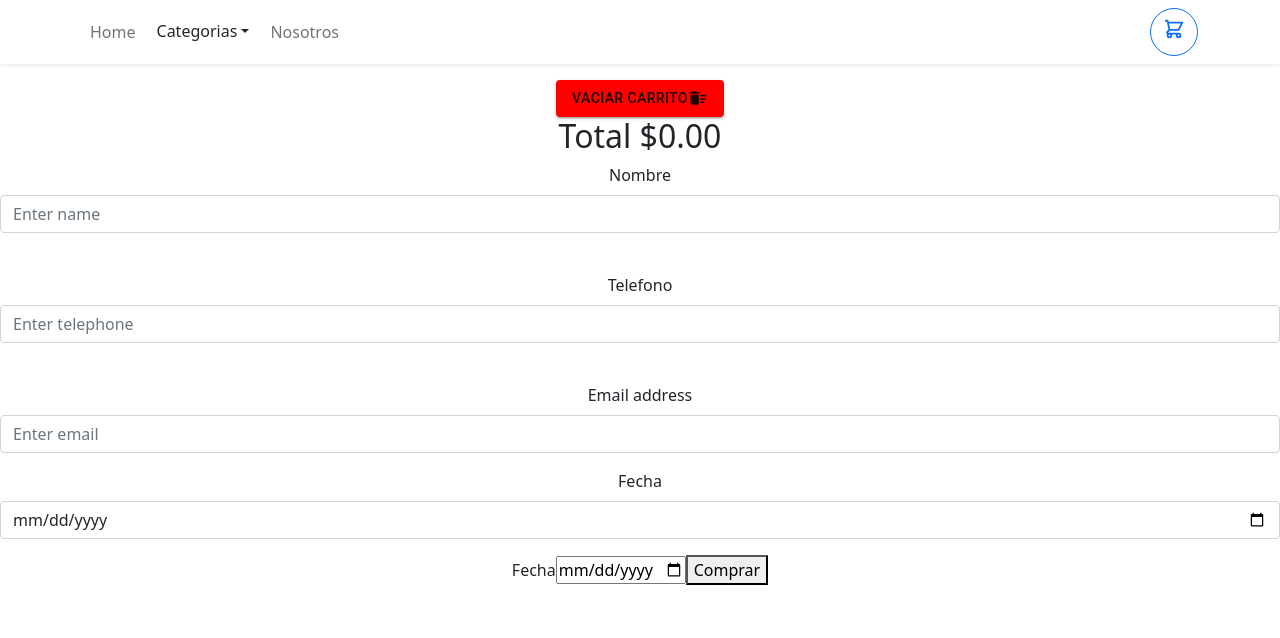
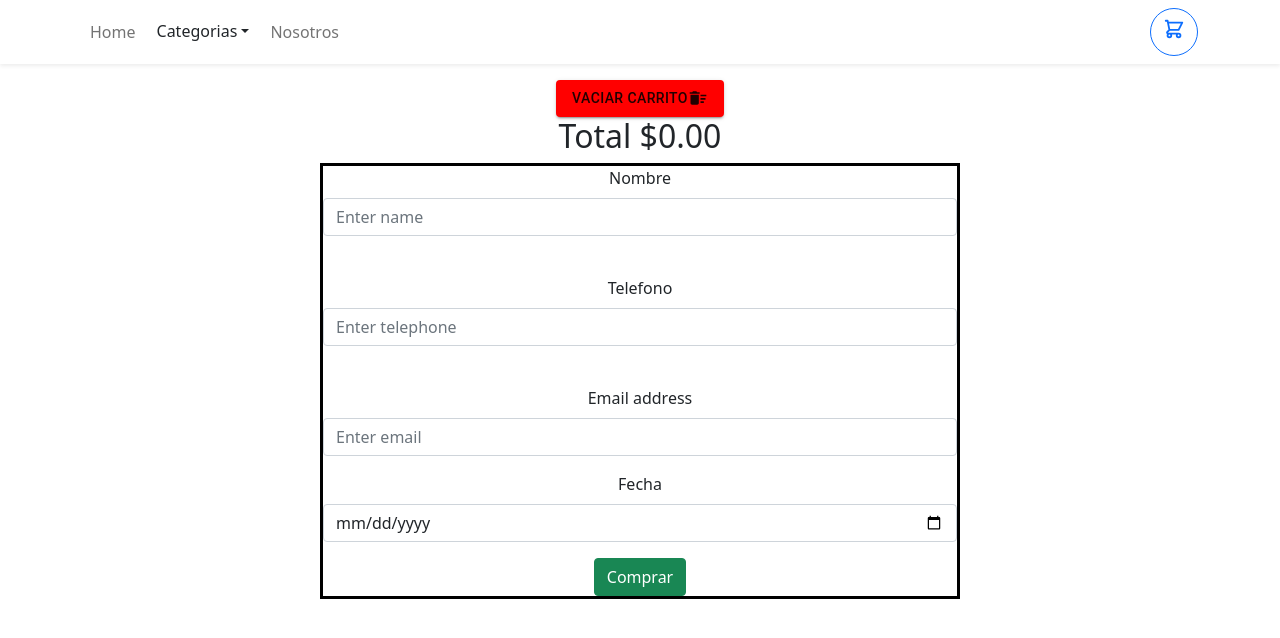
Before and after one commit to santimisi/e-commerce-mineo, a React (Create React App) app: page /cart in a window 1280 px wide. Shown: the top 638 px of the page. Built offline with nearby package versions, Linux system fonts and the light colour scheme.

Commit message:
ahora se oculta el expenseform al hacer click en comprar

```diff
--- a/src/App.js
+++ b/src/App.js
@@ -9,7 +9,6 @@ import Catalogo from './components/Catalogo/Catalogo';
 import Home from './components/Home/Home';
 import { NotFound } from './components/NotFound';
 import ItemDetailContainer from './components/ItemDetailContainer';
-import { CategoryNavbar } from './components/CategoryNavbar';
 import {CartProvider } from './components/context/useContext';
 function App() {
   return (
--- a/src/components/Cart.js
+++ b/src/components/Cart.js
@@ -1,4 +1,4 @@
-import React, {useContext, useState} from 'react';
+import React, {useContext} from 'react';
 import { CartContext } from './context/useContext'
 import { ExpenseForm } from './ExpenseForm';
 import Container from 'react-bootstrap/Container';
@@ -12,6 +12,7 @@ import Button from "@material-ui/core/Button";
 const Cart = () => {
 
     const { items, removeItem, clearItems, totalCompra} = useContext(CartContext)
+
     return (
         <>
 <Container>
@@ -21,7 +22,7 @@ const Cart = () => {
                     <div key={item.id}>
 
     <Row>
-        <Col style={{margin:"5px"}}><img src={item.image} width="100" /></Col>
+        <Col style={{margin:"5px"}}><img src={item.image} alt="imagen-producto" width="100" /></Col>
         <Col xs={6}><h4> {item.qty}  {" "} {item.title} </h4>
         <h4 style={{fontWeight:"bold"}}>${item.price * item.qty}</h4>
         </Col>
--- a/src/components/CartWidget.js
+++ b/src/components/CartWidget.js
@@ -10,10 +10,10 @@ const CartWidget = () => {
                 itemsInCart = itemsInCart + item.qty
         })
         console.log("total",totalCantidad);
-        const checkCantidad = itemsInCart == 0 ? "none" : "block"
+        const checkCantidad = itemsInCart === 0 ? "none" : "block"
         return (
 
-                        <p style={{display: checkCantidad , fontSize:"12px"}}> {itemsInCart}</p>
+                <p style={{display: checkCantidad , fontSize:"12px"}}> {itemsInCart}</p>
 
 
         )
--- a/src/components/CategoryNavbar.js
+++ /dev/null
@@ -1,28 +0,0 @@
-import React from 'react'
-import {NavLink } from 'react-router-dom';
-export const CategoryNavbar = () => {
-        const categories = [
-          { id: "todos los productos", address: '/', text: 'TODOS LOS PRODUCTOS' },
-          { id: "men's clothing", address: "/category/men's clothing", text: "men's clothing" },
-          { id: "women's clothing", address: "/category/women's clothing", text: "women's clothing" },
-          { id: 'jewelery' , address: '/category/jewelery', text: 'jewelery' },
-          { id: 'electronics', address: '/category/electronics', text: 'electronics' },
-        ];
-
-        return (
-          <section style={{ background: 'lightgray' }}>
-            {categories.map((cat) => {
-              return (
-                <div className="links" key={cat.id}>
-                  <NavLink
-                    to={cat.address}
-                    className={({ isActive }) => (isActive ? 'activeClass' : '')}>
-
-                    {cat.text}
-                  </NavLink>
-                </div>
-              );
-            })}
-          </section>
-        );
-      };
--- a/src/components/ExpenseForm.js
+++ b/src/components/ExpenseForm.js
@@ -1,19 +1,22 @@
 import { addDoc, collection } from 'firebase/firestore'
-import React, { useContext, useState } from 'react'
+import React, { useContext, useEffect, useRef, useState } from 'react'
 import { CartContext } from './context/useContext';
 import db from './services/firestore';
 import Form from 'react-bootstrap/Form';
+import { Button } from 'react-bootstrap';
 
 
-export const ExpenseForm = (props) => {
+export const ExpenseForm = ({}) => {
     const { items, totalCompra} = useContext(CartContext)
     const [ nombre , setNombre] = useState ("")
     const [ telefono , setTelefono] = useState ("")
     const [ email , setEmail] = useState ("")
     const [orderId, setNewOrderId] = useState ("")
     const [fecha, setFecha] = useState ([])
+    const [showed, setShowed] = useState(false);
 
     const checkData = orderId == 0 ? "none" : "block"
+
 
     const nuevoNombre = (event) =>{
         setNombre(event.target.value)
@@ -27,6 +30,7 @@ export const ExpenseForm = (props) => {
     const nuevaFecha = (event) => {
         setFecha(event.target.value)
     }
+
     const submitHandler = (event) =>{
         event.preventDefault();
 
@@ -47,10 +51,15 @@ export const ExpenseForm = (props) => {
     setTelefono ('')
     setEmail ('')
 
+    }
 
-}
+
+
   return (
-    <div>
+    <>
+    <main>
+        <div style={showed ? { display: "none" } : { display: "block" }}>
+        <div style={{border: "3px solid black" , textAlign:"center", width:"50%", margin:"0 auto"}}>
             <Form onSubmit={submitHandler}>
                 <Form.Group className="mb-3" controlId="formBasicText">
                     <Form.Label>Nombre</Form.Label>
@@ -70,16 +79,16 @@ export const ExpenseForm = (props) => {
                     <Form.Label>Fecha</Form.Label>
                     <Form.Control type="date" placeholder="Enter email" name="dob" value={fecha} onChange={nuevaFecha} min='2019-01-01' max='2022-12-31'/>
                 </Form.Group>
-    <label>Fecha</label>
-    <input type='date'
-    min='2019-01-01'
-    max='2022-12-31'
-    value={fecha}
-    onChange={nuevaFecha}/>
-    <button type='submit'>Comprar</button>
+            <Button variant='success' type='submit' onClick={(e) => setShowed(true)}>Comprar</Button>
+            </Form>
+        </div>
+        </div>
 
+        <div>
             <h6 className='idcompra' style={{display: checkData}}>Gracias por la compra! Su código de seguimiento es: {orderId}</h6>
+        </div>
+    </main>
+    </>
 
-</Form></div>
-  )
+);
   }
--- a/src/components/Item.js
+++ b/src/components/Item.js
@@ -1,13 +1,12 @@
-import React, { useContext } from 'react'
+import React from 'react'
 import { Link } from 'react-router-dom'
-import { CartContext } from './context/useContext'
+
 import './Item.css'
 import './ItemCount'
 import Card from 'react-bootstrap/Card'
 
 
 function Item (props) {
-  const {addItem} = useContext(CartContext)
 
     return (
         <Card style={{width : "15rem" , margin : "50px" }}>
--- a/src/components/ItemDetailContainer.js
+++ b/src/components/ItemDetailContainer.js
@@ -9,7 +9,6 @@ import { getOneItem } from './services/firestore';
 
 function ItemDetailContainer () {
   const [product, setProduct] = useState({});
-  const [details, setDetails] = useState ([])
   const { productsId } = useParams();
 
 
--- a/src/components/ItemDetails.js
+++ b/src/components/ItemDetails.js
@@ -1,6 +1,5 @@
 import React from 'react';
-import { useState, useContext } from 'react';
-import { Link, useParams } from 'react-router-dom';
+import { useContext } from 'react';
 import ItemCount from './ItemCount';
 import { CartContext} from './context/useContext';
 import Container from 'react-bootstrap/Container';
@@ -11,15 +10,11 @@ import Col from 'react-bootstrap/Col';
 function ItemDetails ({item}) {
 
   console.log("llega a detail",item);
-  const [add, setAdd] = useState(false)
+
 
   const {addItem} = useContext(CartContext)
 
-  const params = useParams()
-  const [detalles, setDetalles] = useState([])
-  const onAdd = (numero) => {
-    addItem(item, numero)
-   }
+
 
 
   return (
--- a/src/components/Navbar.js
+++ b/src/components/Navbar.js
@@ -1,7 +1,6 @@
 import React from 'react'
 import './Navbar.css';
 import CartWidget from './CartWidget';
-import { Link } from 'react-router-dom';
 import { Button, Container, Nav, Navbar as NavBarBS } from "react-bootstrap";
 import { NavLink } from "react-router-dom";
 import Dropdown from "react-bootstrap/Dropdown";
--- a/src/components/context/useContext.js
+++ b/src/components/context/useContext.js
@@ -1,8 +1,4 @@
-import { getDocs, query, where } from 'firebase/firestore'
 import React, { createContext, useState } from 'react'
-import { useParams } from 'react-router-dom'
-import db from '../services/firestore'
-
 
 export const CartContext = createContext ([])
 
```
Lines whose indentation alone changed are shown as unchanged.
